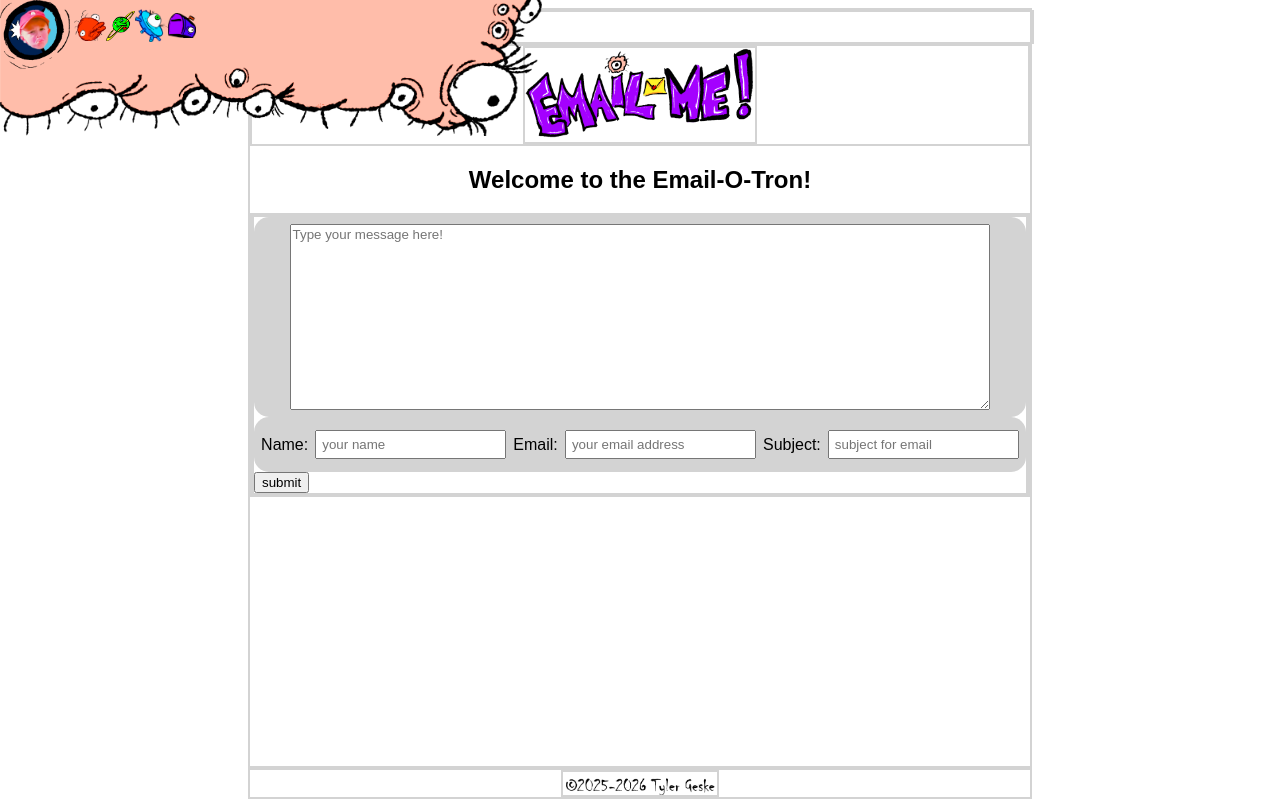
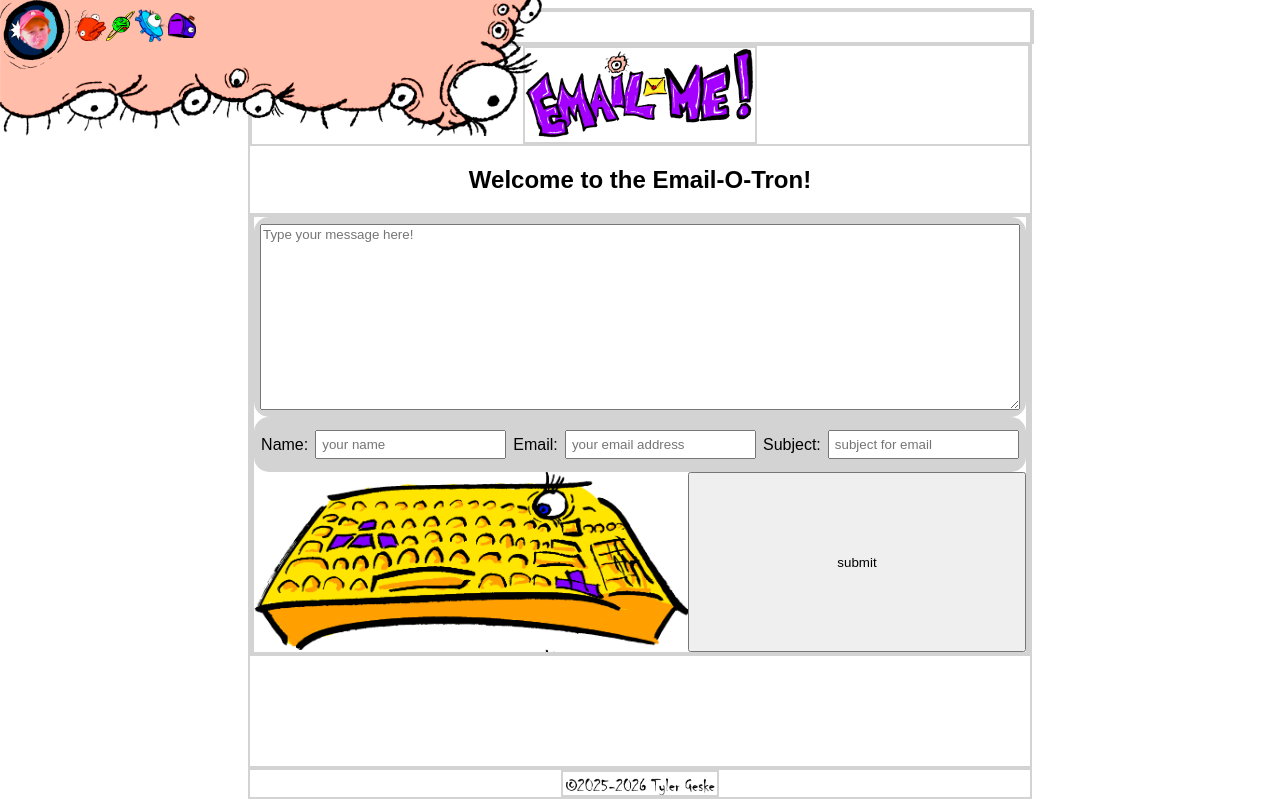
Before and after one commit to teegeske/GDES-website-pages, a website: page emailme.html in a window 1280 px wide. Drawn offline with Linux system fonts and the light colour scheme.

Commit message:
added a fake keyboard to the "email me" page

```diff
--- a/emailme.html
+++ b/emailme.html
@@ -47,7 +47,10 @@
             </div>
             </div>
             </div>
+            <div class="formrow">
+            <div class="keyboard"></div>
             <input type="button" value="submit">
+            </div>
         </form>
             </section>
     </section>
--- a/id-style.css
+++ b/id-style.css
@@ -157,8 +157,25 @@ section {
                             font-family: Arial, Helvetica, sans-serif;
                             min-height: 180px;
                             max-height: 180px;
+                            min-width: 754px;
+                            max-width: 754px;
                             width: 90%;
                         }
+                    }
+                }
+                div.formrow {
+                    display: flex;
+                    flex-direction: row;
+                    justify-content: space-between;
+                    div.keyboard {
+                        background-image: url("img/assets/emailme/keyboard.png");
+                        background-color: transparent;
+                        background-size: 100%;
+                        width: 450px;
+                        height: 180px;
+                    }
+                    input {
+                        width: 350px;
                     }
                 }
             }
```
Also changed, not shown: img/assets/emailme/keyboard.png (added).
